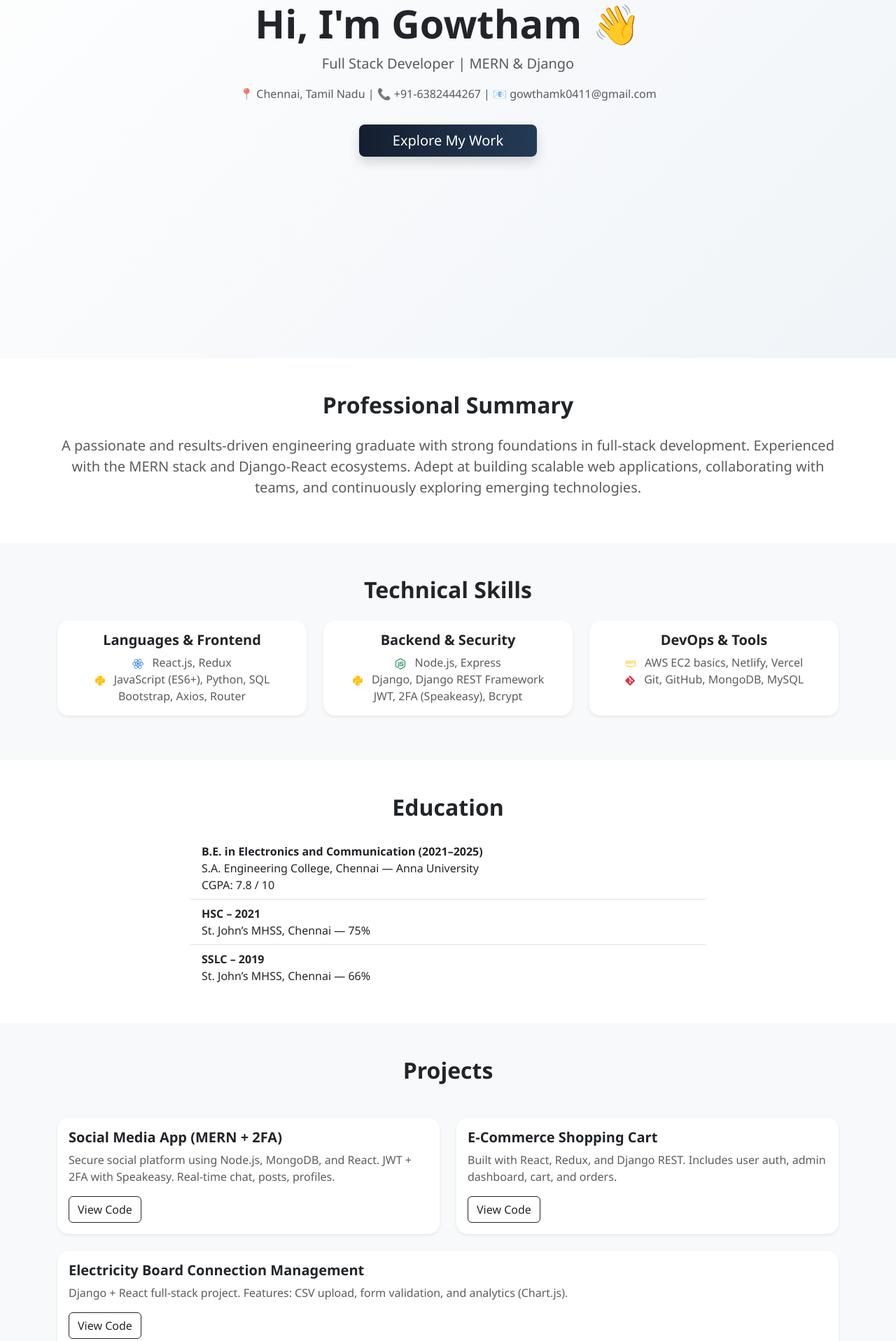
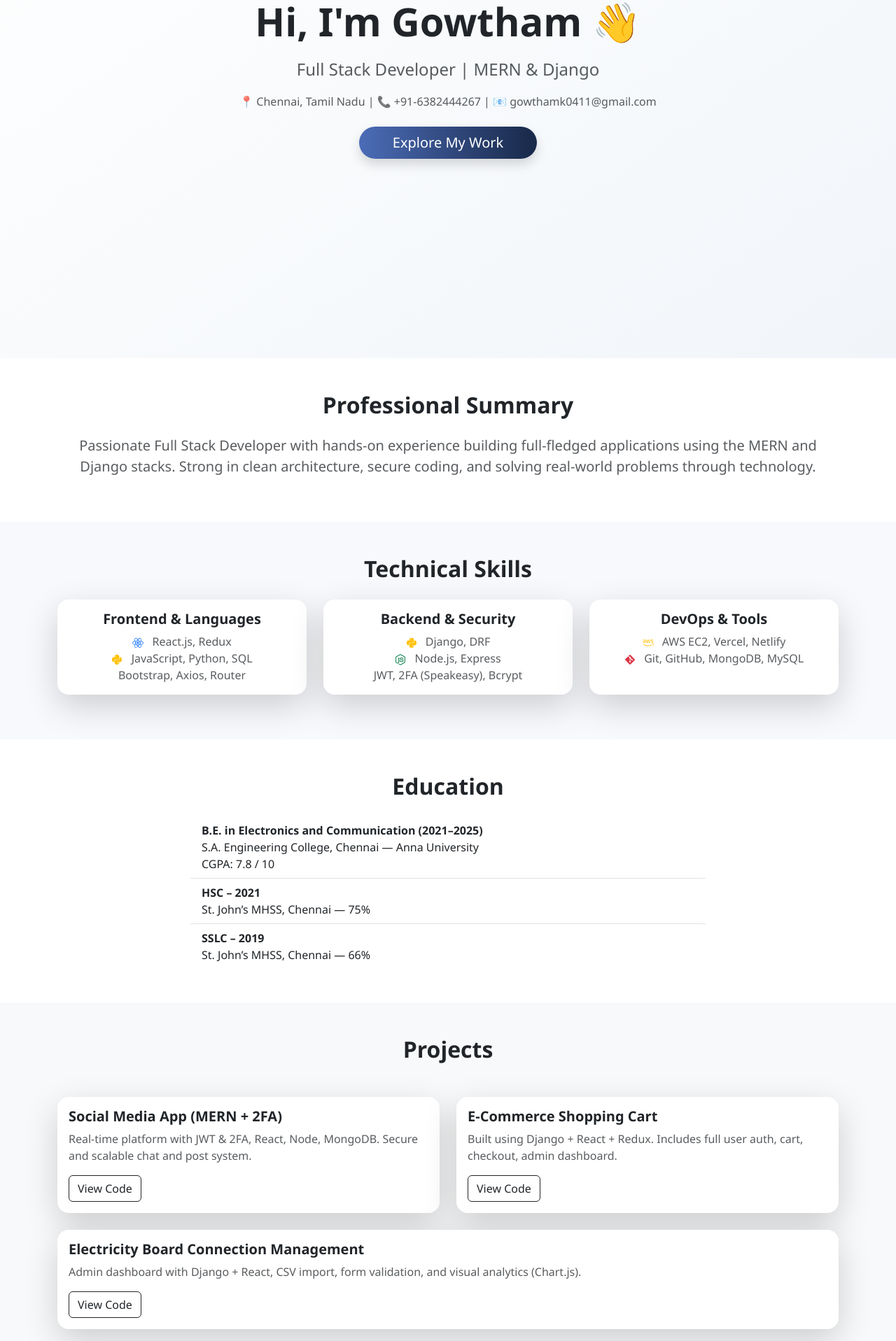
Before and after one commit to Gowtham041104/portfolio, a React (Create React App) app in the folder my-portfolio/: page / in a window 1280 px wide. Shown: the part 360-2277 px from the top of the page at 70% size. Built offline with nearby package versions, Linux system fonts and the light colour scheme.

Commit message:
added more alignments

```diff
--- a/my-portfolio/src/components/Portfolio.jsx
+++ b/my-portfolio/src/components/Portfolio.jsx
@@ -24,7 +24,8 @@ const Portfolio = () => {
     <div
       style={{
         fontFamily: "'Segoe UI', Tahoma, Geneva, Verdana, sans-serif",
-        backgroundColor: "#f9f9f9",
+        background: "linear-gradient(to right, #e0eafc, #cfdef3)",
+        minHeight: "100vh",
       }}
     >
       {/* Navbar */}
@@ -52,21 +53,21 @@ const Portfolio = () => {
         style={{
           marginTop: "72px",
           minHeight: "100vh",
-          background: "linear-gradient(135deg, #ffffff, #f0f4f8)",
+          background: "linear-gradient(145deg, #ffffff, #f1f5f9)",
         }}
         id="home"
       >
         <Container>
-          <h1 className="display-4 fw-bold text-dark">Hi, I'm Gowtham 👋</h1>
-          <p className="lead text-muted">Full Stack Developer | MERN & Django</p>
-          <p className="text-muted">
+          <h1 className="display-4 fw-bold text-dark mb-3">Hi, I'm Gowtham 👋</h1>
+          <p className="lead text-muted fs-4">Full Stack Developer | MERN & Django</p>
+          <p className="text-muted fs-6 mb-4">
             📍 Chennai, Tamil Nadu | 📞 +91-6382444267 | 📧 gowthamk0411@gmail.com
           </p>
           <Button
             size="lg"
-            className="mt-3 px-5 py-2 shadow"
+            className="px-5 py-2 rounded-pill shadow"
             style={{
-              background: "linear-gradient(to right, #141e30, #243b55)",
+              background: "linear-gradient(to right, #4b6cb7, #182848)",
               color: "#fff",
               border: "none",
             }}
@@ -81,48 +82,47 @@ const Portfolio = () => {
       <section id="about" className="py-5 bg-white">
         <Container>
           <h2 className="text-center mb-4 text-dark fw-bold fs-2">Professional Summary</h2>
-          <p className="text-center fs-5 text-muted">
-            A passionate and results-driven engineering graduate with strong foundations in full-stack development. Experienced with the MERN stack and Django-React ecosystems. Adept at building scalable web applications, collaborating with teams, and continuously exploring emerging technologies.
+          <p className="text-center fs-5 text-muted px-3">
+            Passionate Full Stack Developer with hands-on experience building full-fledged applications using the MERN and Django stacks. Strong in clean architecture, secure coding, and solving real-world problems through technology.
           </p>
         </Container>
       </section>
 
       {/* Skills Section */}
-      <section id="skills" className="py-5 bg-light">
+      <section id="skills" className="py-5" style={{ background: "#f8f9fc" }}>
         <Container>
           <h2 className="text-center mb-4 text-dark fw-bold fs-2">Technical Skills</h2>
           <Row className="text-center">
             <Col md={4} className="mb-3">
-              <Card className="h-100 border-0 shadow-sm rounded-4">
+              <Card className="h-100 border-0 shadow-lg rounded-4">
                 <Card.Body>
-                  <Card.Title className="text-dark fw-semibold fs-5">Languages & Frontend</Card.Title>
+                  <Card.Title className="text-dark fw-semibold fs-5">Frontend & Languages</Card.Title>
                   <Card.Text className="text-muted">
                     <FaReact className="me-2 text-primary" /> React.js, Redux<br />
-                    <FaPython className="me-2 text-warning" /> JavaScript (ES6+), Python, SQL<br />
+                    <FaPython className="me-2 text-warning" /> JavaScript, Python, SQL<br />
                     Bootstrap, Axios, Router
                   </Card.Text>
                 </Card.Body>
               </Card>
             </Col>
             <Col md={4} className="mb-3">
-              <Card className="h-100 border-0 shadow-sm rounded-4">
+              <Card className="h-100 border-0 shadow-lg rounded-4">
                 <Card.Body>
                   <Card.Title className="text-dark fw-semibold fs-5">Backend & Security</Card.Title>
                   <Card.Text className="text-muted">
+                    <FaPython className="me-2 text-warning" /> Django, DRF<br />
                     <FaNodeJs className="me-2 text-success" /> Node.js, Express<br />
-    <FaPython className="me-2 text-warning" /> Django, Django REST Framework<br />
-
                     JWT, 2FA (Speakeasy), Bcrypt
                   </Card.Text>
                 </Card.Body>
               </Card>
             </Col>
             <Col md={4} className="mb-3">
-              <Card className="h-100 border-0 shadow-sm rounded-4">
+              <Card className="h-100 border-0 shadow-lg rounded-4">
                 <Card.Body>
                   <Card.Title className="text-dark fw-semibold fs-5">DevOps & Tools</Card.Title>
                   <Card.Text className="text-muted">
-                    <FaAws className="me-2 text-warning" /> AWS EC2 basics, Netlify, Vercel<br />
+                    <FaAws className="me-2 text-warning" /> AWS EC2, Vercel, Netlify<br />
                     <FaGitAlt className="me-2 text-danger" /> Git, GitHub, MongoDB, MySQL
                   </Card.Text>
                 </Card.Body>
@@ -164,51 +164,39 @@ const Portfolio = () => {
           <h2 className="text-center mb-5 text-dark fw-bold fs-2">Projects</h2>
           <Row>
             <Col md={6} className="mb-4">
-              <Card className="h-100 shadow-sm border-0 rounded-4">
+              <Card className="h-100 shadow-lg border-0 rounded-4">
                 <Card.Body>
                   <Card.Title className="fw-semibold text-dark">Social Media App (MERN + 2FA)</Card.Title>
                   <Card.Text className="text-muted">
-                    Secure social platform using Node.js, MongoDB, and React. JWT + 2FA with Speakeasy. Real-time chat, posts, profiles.
+                    Real-time platform with JWT & 2FA, React, Node, MongoDB. Secure and scalable chat and post system.
                   </Card.Text>
-                  <Button
-                    variant="outline-dark"
-                    href="https://github.com/Gowtham041104/Majorproject2"
-                    target="_blank"
-                  >
+                  <Button variant="outline-dark" href="https://github.com/Gowtham041104/Majorproject2" target="_blank">
                     View Code
                   </Button>
                 </Card.Body>
               </Card>
             </Col>
             <Col md={6} className="mb-4">
-              <Card className="h-100 shadow-sm border-0 rounded-4">
+              <Card className="h-100 shadow-lg border-0 rounded-4">
                 <Card.Body>
                   <Card.Title className="fw-semibold text-dark">E-Commerce Shopping Cart</Card.Title>
                   <Card.Text className="text-muted">
-                    Built with React, Redux, and Django REST. Includes user auth, admin dashboard, cart, and orders.
+                    Built using Django + React + Redux. Includes full user auth, cart, checkout, admin dashboard.
                   </Card.Text>
-                  <Button
-                    variant="outline-dark"
-                    href="https://github.com/Gowtham041104/majorproject1"
-                    target="_blank"
-                  >
+                  <Button variant="outline-dark" href="https://github.com/Gowtham041104/majorproject1" target="_blank">
                     View Code
                   </Button>
                 </Card.Body>
               </Card>
             </Col>
             <Col md={12}>
-              <Card className="h-100 shadow-sm border-0 rounded-4">
+              <Card className="h-100 shadow-lg border-0 rounded-4">
                 <Card.Body>
                   <Card.Title className="fw-semibold text-dark">Electricity Board Connection Management</Card.Title>
                   <Card.Text className="text-muted">
-                    Django + React full-stack project. Features: CSV upload, form validation, and analytics (Chart.js).
+                    Admin dashboard with Django + React, CSV import, form validation, and visual analytics (Chart.js).
                   </Card.Text>
-                  <Button
-                    variant="outline-dark"
-                    href="https://github.com/Gowtham041104/electricity-project"
-                    target="_blank"
-                  >
+                  <Button variant="outline-dark" href="https://github.com/Gowtham041104/electricity-project" target="_blank">
                     View Code
                   </Button>
                 </Card.Body>
```
Lines whose indentation alone changed are shown as unchanged.
